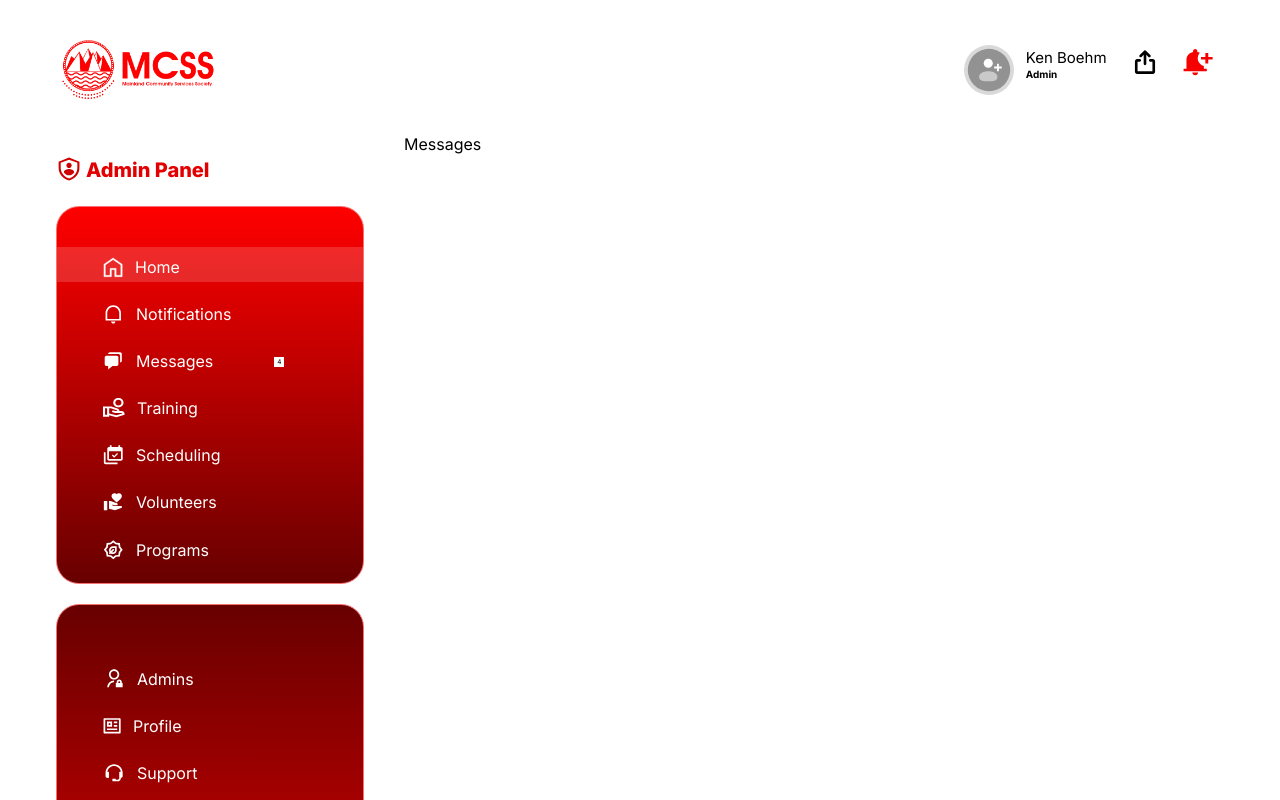
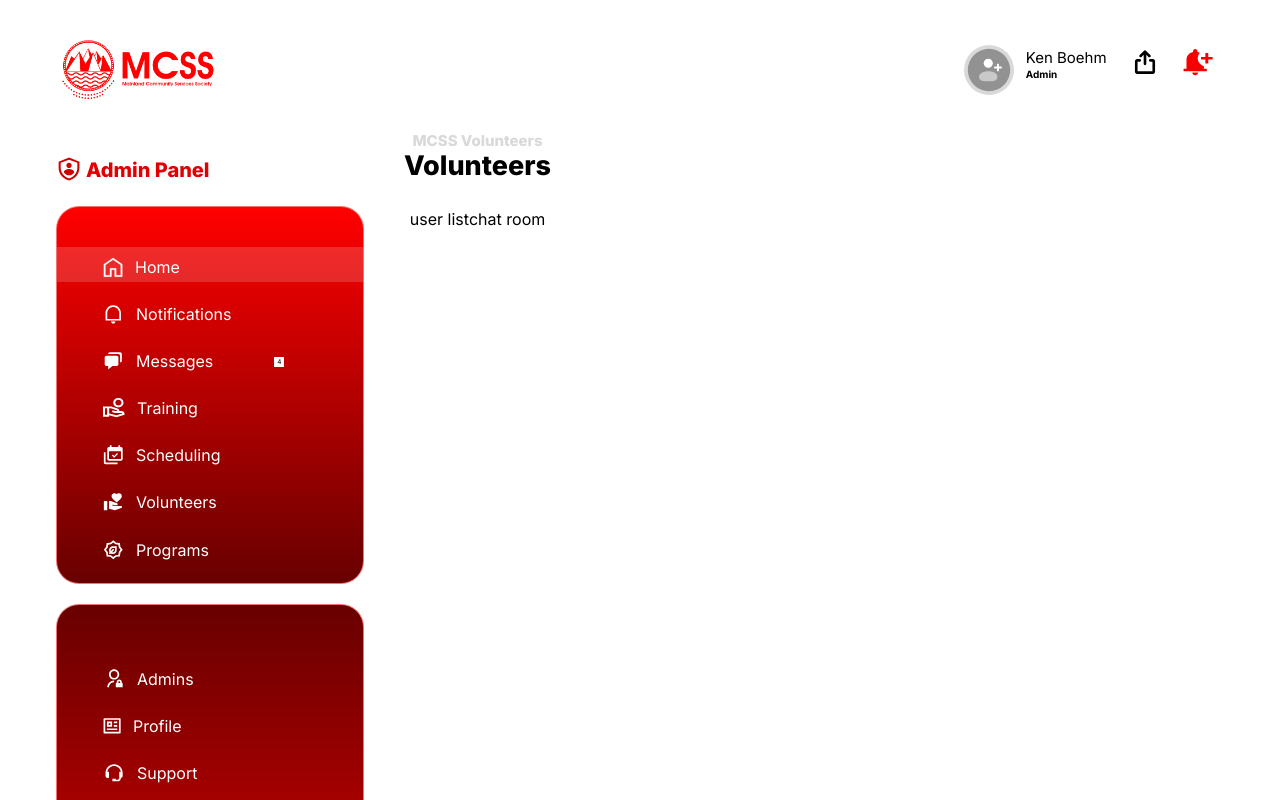
Before and after one commit to Ben-yon/volunteer-management-system, a React (Vite) app: page /profile-management/messages in a window 1280 px wide. Shown: the top 800 px of the page. Built offline with nearby package versions, Linux system fonts and the light colour scheme.

Commit message:
implement redux for state management

```diff
--- a/package.json
+++ b/package.json
@@ -11,6 +11,7 @@
   },
   "dependencies": {
     "@gsap/react": "^2.1.0",
+    "@reduxjs/toolkit": "^2.2.3",
     "@rollup/plugin-typescript": "^11.1.6",
     "@types/react-table": "^7.7.19",
     "autoprefixer": "^10.4.16",
@@ -23,6 +24,7 @@
     "react-dom": "^18.2.0",
     "react-i18next": "^14.0.0",
     "react-image-crop": "^11.0.5",
+    "react-redux": "^9.1.0",
     "react-router-dom": "^6.21.1",
     "react-table": "^7.8.0",
     "recharts": "^2.12.0",
--- a/src/components/profileManagment/Messages.tsx
+++ b/src/components/profileManagment/Messages.tsx
@@ -1,7 +1,16 @@
 export const Messages = () => {
     return (
-        <div>
-            <p>Messages</p>
+        <div className="flex  flex-col items-center justify-center">
+            <p className="text-[#D9D9D9] text-[15px] font-extrabold leading-[18.15px]">
+                MCSS Volunteers
+            </p>
+            <h2 className="text-black font-extrabold text-[27px] leading-[32.68px] pb-6">
+                Volunteers
+            </h2>
+            <div className="flex items-center justify-center">
+                <div className="flex flex-col">user list</div>
+                <div>chat room</div>
+            </div>
         </div>
     )
 }
--- a/src/components/profileManagment/ProfileManagement.tsx
+++ b/src/components/profileManagment/ProfileManagement.tsx
@@ -70,7 +70,7 @@ export const ProfileManagement = () => {
             </NavLink>
             <NavLink
               to="messages"
-              className={`flex space-x-[13px] focus:filter ${activeLink === 'inbox' ? 'bg-menu-focus': ''} pt-[12px] pb-[3.14px]`}
+              className={`flex space-x-[13px] focus:filter ${activeLink === 'messages' ? 'bg-menu-focus': ''} pt-[12px] pb-[3.14px]`}
               onClick={() => handleClick('messages')}
             >
               <img
--- /dev/null
+++ b/src/features/auth/authSlice.ts
@@ -0,0 +1,18 @@
+import { createSlice } from "@reduxjs/toolkit";
+import { AuthStateInterface } from "../../interfaces/AuthInterface";
+
+
+const initialState: AuthStateInterface = {
+    loading: false,
+    userInfo: {},
+    userToken: null,
+    error: null,
+    success: false
+}
+
+const authSlice = createSlice({
+    name: 'auth',
+    initialState,
+    reducers: {},
+    extraReducers: (builder) => {}
+})
--- /dev/null
+++ b/src/features/store.ts
@@ -0,0 +1,12 @@
+import { configureStore } from '@reduxjs/toolkit';
+
+
+export const store = configureStore({
+    reducer: {
+
+    }
+})
+
+
+export type RootState = ReturnType<typeof store.getState>;
+export type AppDispatch = typeof store.dispatch;
--- /dev/null
+++ b/src/interfaces/AuthInterface.ts
@@ -0,0 +1,7 @@
+export interface AuthStateInterface {
+    loading: boolean;
+    userInfo: {}; // Consider refining the type based on your user data structure
+    userToken: string | null;
+    error: string | null;
+    success: boolean;
+  }
--- a/src/main.tsx
+++ b/src/main.tsx
@@ -3,8 +3,13 @@ import ReactDOM from 'react-dom/client'
 import App from './App.tsx'
 import './index.css'
 
+import { Provider } from 'react-redux'
+import { store } from './features/store.ts'
+
 ReactDOM.createRoot(document.getElementById('root')!).render(
   <React.StrictMode>
-    <App />
+    <Provider store={store}>
+        <App />
+    </Provider>
   </React.StrictMode>
 )
--- a/src/widgets/Table.tsx
+++ b/src/widgets/Table.tsx
@@ -47,7 +47,7 @@ export const Table: React.FC<TableProps> = ({ columns, data }) => {
         <input
           type="text"
           value={globalFilter || ""}
-          className="w-[1018px] h-[43px] rounded-[13px] border border-black-100 text-[15px] font-light focus:outline-none leading-[16.52px] pl-[43px]"
+          className="w-[1140px] h-[43px] rounded-[13px] border border-black-100 text-[15px] font-light focus:outline-none leading-[16.52px] pl-[43px]"
           placeholder="Search by name, interests, skills"
           onChange={handleSearchChange}
         />
```
Also changed, not shown: 1 other file (tests, documents, lock files or other folders).
